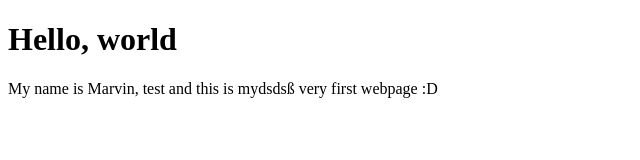
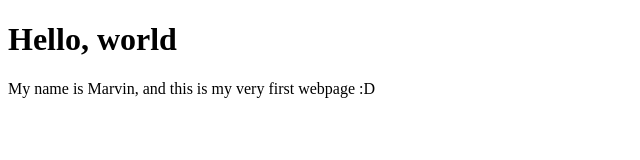
Before and after one commit to profpoochie/building_responsive_site, a plain HTML site: page 01-TEST/index.html in a window 1280 px wide. Shown: the whole page, without its empty margins (0-640 px from the left). Drawn offline with Linux system fonts and the light colour scheme.

```diff
--- a/01-TEST/index.html
+++ b/01-TEST/index.html
@@ -8,6 +8,6 @@
 </head>
 <body>
     <h1>Hello, world</h1>
-    <p>My name is Marvin, test and this is mydsdsß very first webpage :D</p>
+    <p>My name is Marvin, and this is my very first webpage :D</p>
 </body>
 </html>
```
